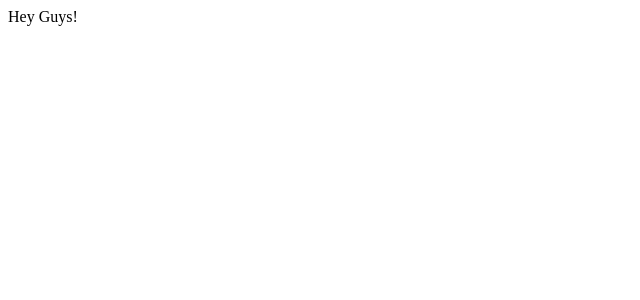
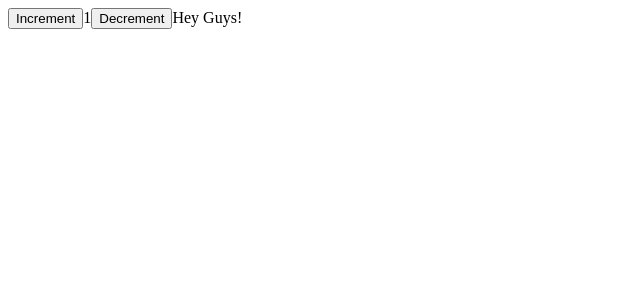
Before and after one commit to Jhonatangiraldo/react-from-scrach, a React app: page / in a window 1280 px wide. Shown: the top 300 px of the page, without its empty margins (0-640 px from the left). Built offline with nearby package versions, Linux system fonts and the light colour scheme.

Commit message:
clean code: remove extra dependencies, change some fields, and add some logic to app.js 2020/april/11

```diff
--- a/src/app/components/App.jsx
+++ b/src/app/components/App.jsx
@@ -1,5 +1,29 @@
-import React from 'react';
+import React, { useState, useEffect } from 'react';
 
 export default function App() {
-  return <div>Hey Guys!</div>;
+  const [counter, setCounter] = useState(0);
+
+  useEffect(() => {
+    const newCounter = counter + 1;
+    setCounter(newCounter);
+  }, []);
+
+  const increment = () => {
+    const newCounter = counter + 1;
+    setCounter(newCounter);
+  };
+
+  const decrement = () => {
+    const newCounter = counter - 1;
+    setCounter(newCounter);
+  };
+
+  return (
+    <div>
+      <button onClick={increment}>Increment</button>
+      {counter}
+      <button onClick={decrement}>Decrement</button>
+      <label>Hey Guys!</label>
+    </div>
+  );
 }
--- a/src/app/index.html
+++ b/src/app/index.html
@@ -2,7 +2,7 @@
 <html lang="en">
 <head>
     <meta charset="UTF-8">
-    <title>React Boilerplate</title>
+    <title>React From Scratch</title>
 </head>
 <body>
   <div id="app"></div>
```
Also changed, not shown: package.json (+4 -5 lines), 1 other file (tests, documents, lock files or other folders).
